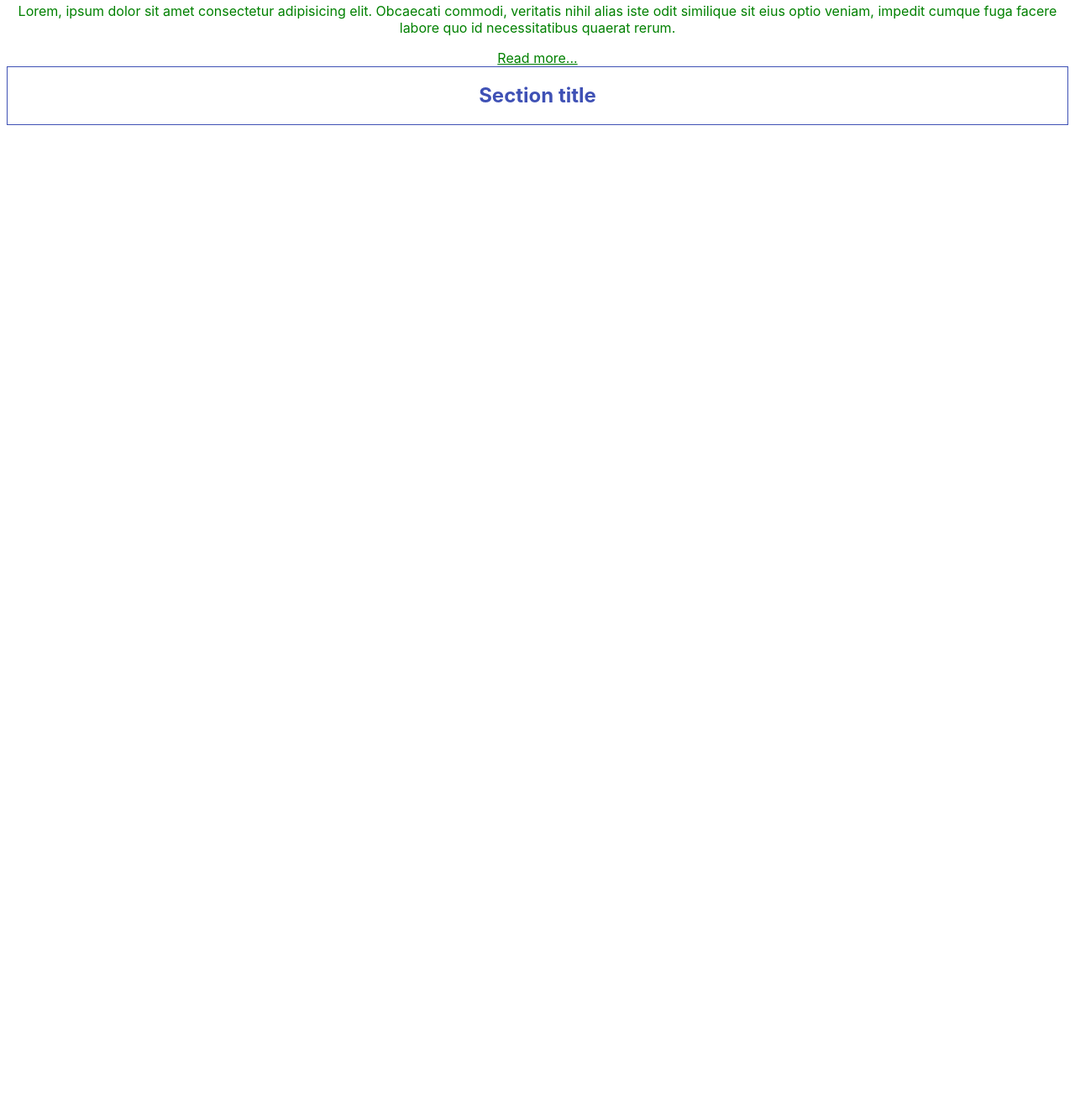
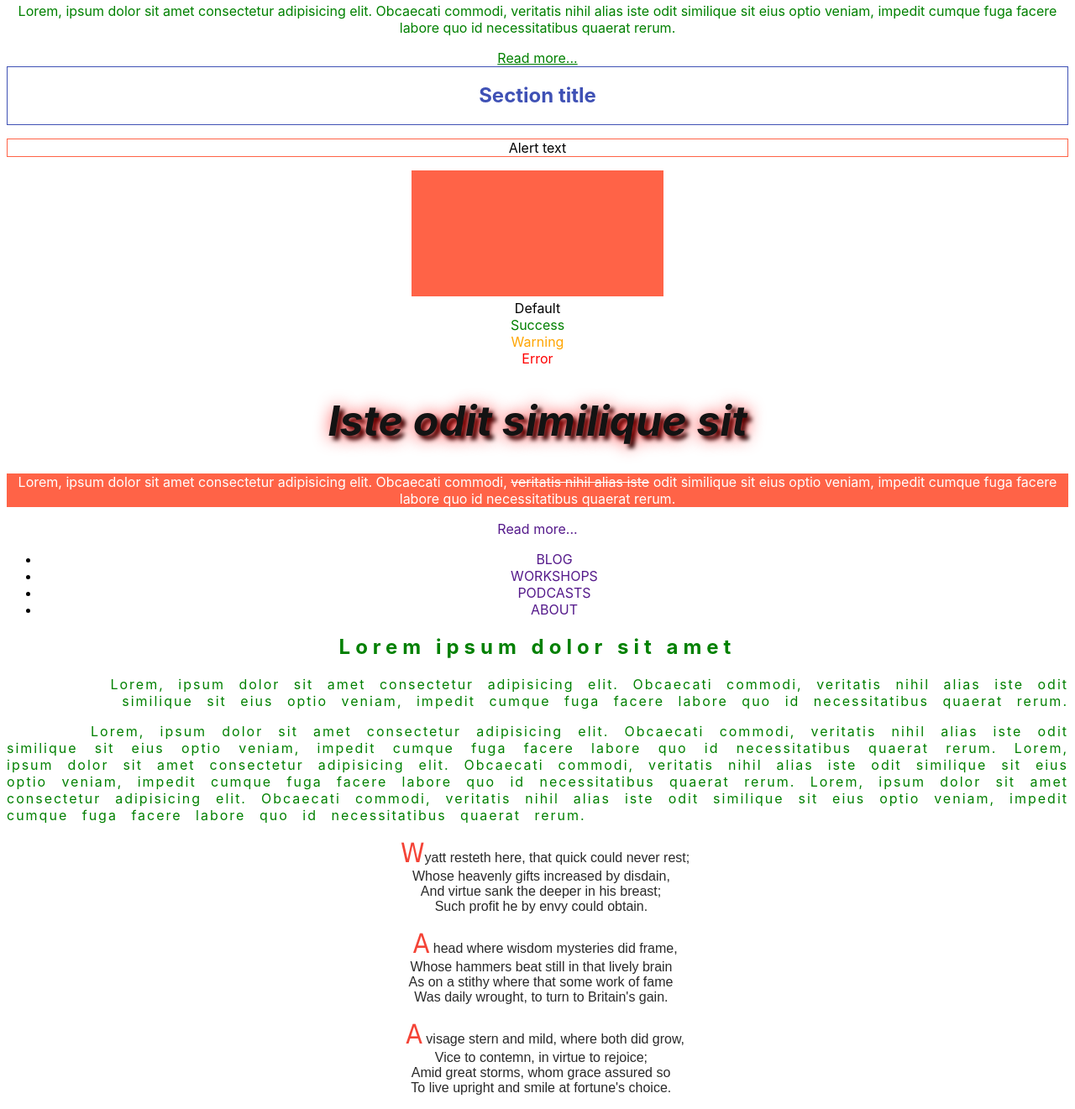
Before and after one commit to donrubenjr/test-repo, a plain HTML site: page index.html in a window 1280 px wide. Shown: the part 925-2246 px from the top of the page at 84% size. Before the commit the page ends 1082 px from the top, so only its background shows below. Drawn offline with Linux system fonts and the light colour scheme.

Commit message:
Text & fonts

```diff
--- a/index.html
+++ b/index.html
@@ -3,8 +3,14 @@
   <head>
     <meta charset="UTF-8" />
     <meta name="viewport" content="width=device-width, initial-scale=1.0" />
+    <link rel="preconnect" href="https://fonts.googleapis.com" />
+    <link rel="preconnect" href="https://fonts.gstatic.com" crossorigin />
+    <link
+      href="https://fonts.googleapis.com/css2?family=Nunito+Sans:opsz@6..12&display=swap"
+      rel="stylesheet"
+    />
     <link rel="stylesheet" href="styles.css" />
-    <title>Document</title>
+    <title>Practice</title>
   </head>
   <body>
     <header></header>
@@ -71,7 +77,7 @@
         <div class="wait">wait</div>
         <div class="cell">cell</div>
         <div class="crosshair">crosshair</div>
-        <div class="text">text</div>
+        <div class="text-text">text</div>
         <div class="vertical-text">vertical-text</div>
         <div class="alias">alias</div>
         <div class="copy">copy</div>
@@ -115,6 +121,78 @@
       <section class="section">
         <h1 class="section-title">Section title</h1>
       </section>
+
+      <div class="alert">
+        <p class="alert-text">Alert text</p>
+        <svg class="alert-icon"></svg>
+      </div>
+      <div class="alert">Default</div>
+      <div class="alert success">Success</div>
+      <div class="alert warning">Warning</div>
+      <div class="alert error">Error</div>
+
+      <h1 class="title">Iste odit similique sit</h1>
+      <p class="text">
+        Lorem, ipsum dolor sit amet consectetur adipisicing elit. Obcaecati
+        commodi,
+        <span>veritatis nihil alias iste</span> odit similique sit eius optio
+        veniam, impedit cumque fuga facere labore quo id necessitatibus quaerat
+        rerum.
+      </p>
+      <a href="" class="link">Read more...</a>
+
+      <ul class="site-nav">
+        <li><a href="" class="link">Blog</a></li>
+        <li><a href="" class="link">Workshops</a></li>
+        <li><a href="" class="link">Podcasts</a></li>
+        <li><a href="" class="link">About</a></li>
+      </ul>
+
+      <article class="post">
+        <h1 class="post-title">Lorem ipsum dolor sit amet</h1>
+        <p class="post-text align-right">
+          Lorem, ipsum dolor sit amet consectetur adipisicing elit. Obcaecati
+          commodi, veritatis nihil alias iste odit similique sit eius optio
+          veniam, impedit cumque fuga facere labore quo id necessitatibus
+          quaerat rerum.
+        </p>
+
+        <p class="post-text align-justify">
+          Lorem, ipsum dolor sit amet consectetur adipisicing elit. Obcaecati
+          commodi, veritatis nihil alias iste odit similique sit eius optio
+          veniam, impedit cumque fuga facere labore quo id necessitatibus
+          quaerat rerum. Lorem, ipsum dolor sit amet consectetur adipisicing
+          elit. Obcaecati commodi, veritatis nihil alias iste odit similique sit
+          eius optio veniam, impedit cumque fuga facere labore quo id
+          necessitatibus quaerat rerum. Lorem, ipsum dolor sit amet consectetur
+          adipisicing elit. Obcaecati commodi, veritatis nihil alias iste odit
+          similique sit eius optio veniam, impedit cumque fuga facere labore quo
+          id necessitatibus quaerat rerum.
+        </p>
+      </article>
+      <pre>
+  Wyatt resteth here, that quick could never rest;
+  Whose heavenly gifts increased by disdain,
+  And virtue sank the deeper in his breast;
+  Such profit he by envy could obtain.
+</pre
+      >
+
+      <pre>
+  A head where wisdom mysteries did frame,
+  Whose hammers beat still in that lively brain
+  As on a stithy where that some work of fame
+  Was daily wrought, to turn to Britain's gain.
+</pre
+      >
+
+      <pre>
+  A visage stern and mild, where both did grow,
+  Vice to contemn, in virtue to rejoice;
+  Amid great storms, whom grace assured so
+  To live upright and smile at fortune's choice.
+</pre
+      >
     </main>
 
     <footer></footer>
--- a/styles.css
+++ b/styles.css
@@ -86,7 +86,7 @@ tr:hover {
 .crosshair {
   cursor: crosshair;
 }
-.text {
+.text-text {
   cursor: text;
 }
 .vertical-text {
@@ -222,3 +222,112 @@ code {
   /* Other styles */
   background-color: var(--brand-color);
 }
+
+.alert {
+  --alert-text-color: black;
+  --alert-accent-color: tomato;
+}
+
+.alert-text {
+  color: var(--alert-text-color);
+  border: 1px solid var(--alert-accent-color);
+}
+
+.alert-icon {
+  background-color: var(--alert-accent-color);
+}
+
+/* body {
+  font-family: sans-serif;
+  line-height: 1.5;
+} */
+
+.alert {
+  --alert-text-color: black;
+
+  color: var(--alert-text-color);
+}
+
+.alert.success {
+  --alert-text-color: green;
+}
+
+.alert.warning {
+  --alert-text-color: orange;
+}
+
+.alert.error {
+  --alert-text-color: red;
+}
+
+.text > span {
+  text-decoration: line-through;
+}
+
+.link {
+  text-decoration: none;
+}
+
+.site-nav .link {
+  text-transform: uppercase;
+}
+
+.post-title {
+  text-align: center;
+}
+
+.align-right {
+  text-align: right;
+}
+
+.align-justify {
+  text-align: justify;
+}
+
+/* text-indent: value | percent | inherit */
+.post-text {
+  text-indent: 100px;
+}
+
+/* line-height: multiplier | value | percent | normal | inherit*/
+.post-text {
+  font-size: 16px;
+  line-height: normal;
+}
+
+/* letter-spacing: value | normal | inherit */
+.post-title {
+  letter-spacing: 6px;
+}
+
+.post-text {
+  letter-spacing: 2px;
+  word-spacing: 10px;
+}
+
+/* text-shadow: <X offset>, <Y offset>, <blur radius>, <color> */
+.title {
+  font-size: 50px;
+  font-weight: 900px;
+  font-style: italic;
+  color: #131313;
+  /* text-shadow: 2px 2px 4px #000000; */
+  text-shadow: 2px 2px 20px #ff0000, 5px 5px 5px #000000;
+}
+
+pre {
+  font-family: "Arial", "Helvetica", sans-serif;
+  color: #2a2a2a;
+  font-size: 16px;
+}
+
+pre::first-letter {
+  font-family: "Tahoma", serif;
+  font-size: 32px;
+  color: #f44336;
+}
+
+pre::selection {
+  color: #ffffff;
+  background-color: #091e91;
+}
```
